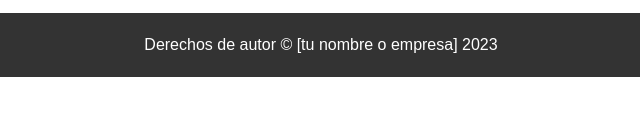
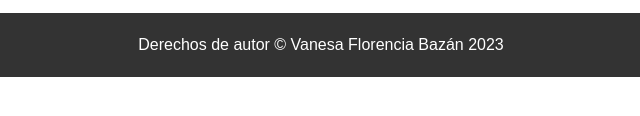
Before and after one commit to FlorenciaBazan1/TrabajoPractico1, a plain HTML site: page sobre-mi.html in a window 1280 px wide. Shown: the part 508-624 px from the top of the page, 319-959 px from the left. Drawn offline with Linux system fonts and the light colour scheme.

Commit message:
Se actualiza el template acerca de mi del proyecto. Se agrega nombre en derecho de autor.

```diff
--- a/sobre-mi.html
+++ b/sobre-mi.html
@@ -33,7 +33,7 @@
       </section>
     </main>
     <footer>
-      <p>Derechos de autor © [tu nombre o empresa] 2023</p>
+      <p>Derechos de autor © Vanesa Florencia Bazán 2023</p>
     </footer>
   </body>
 </html>
```
